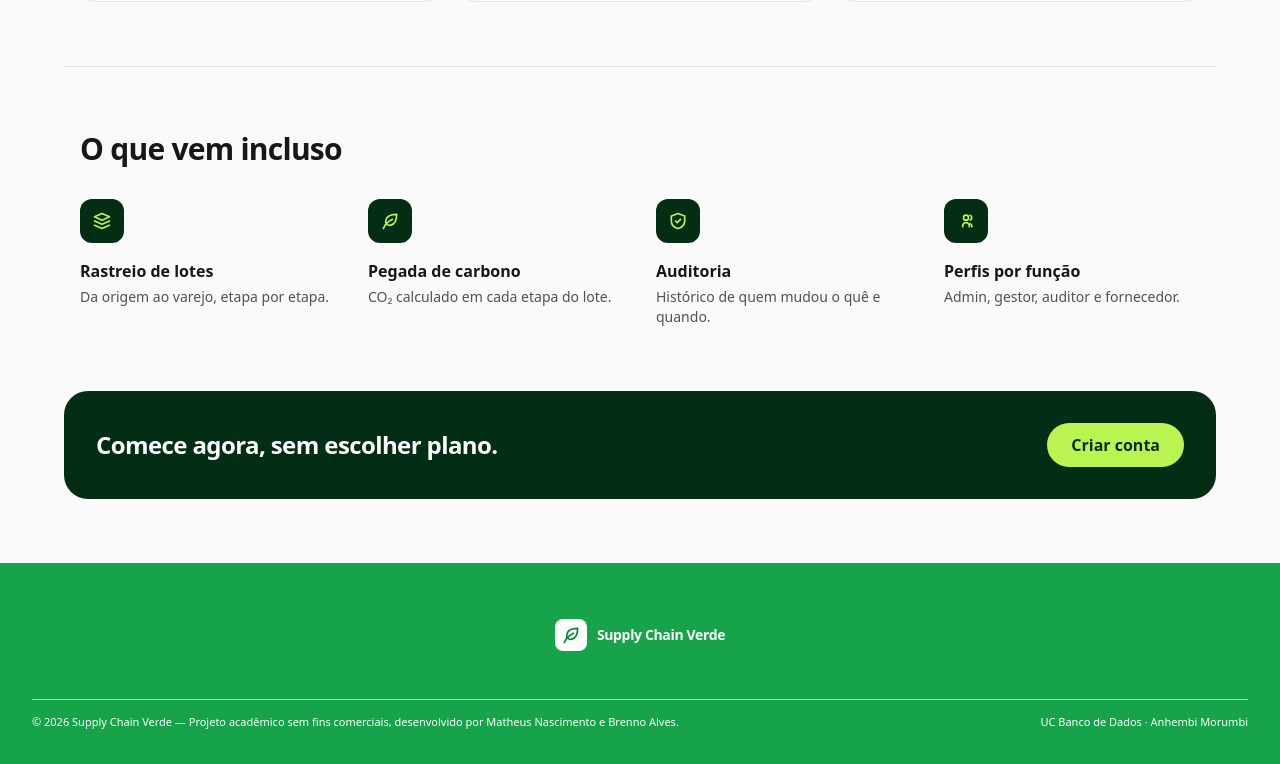
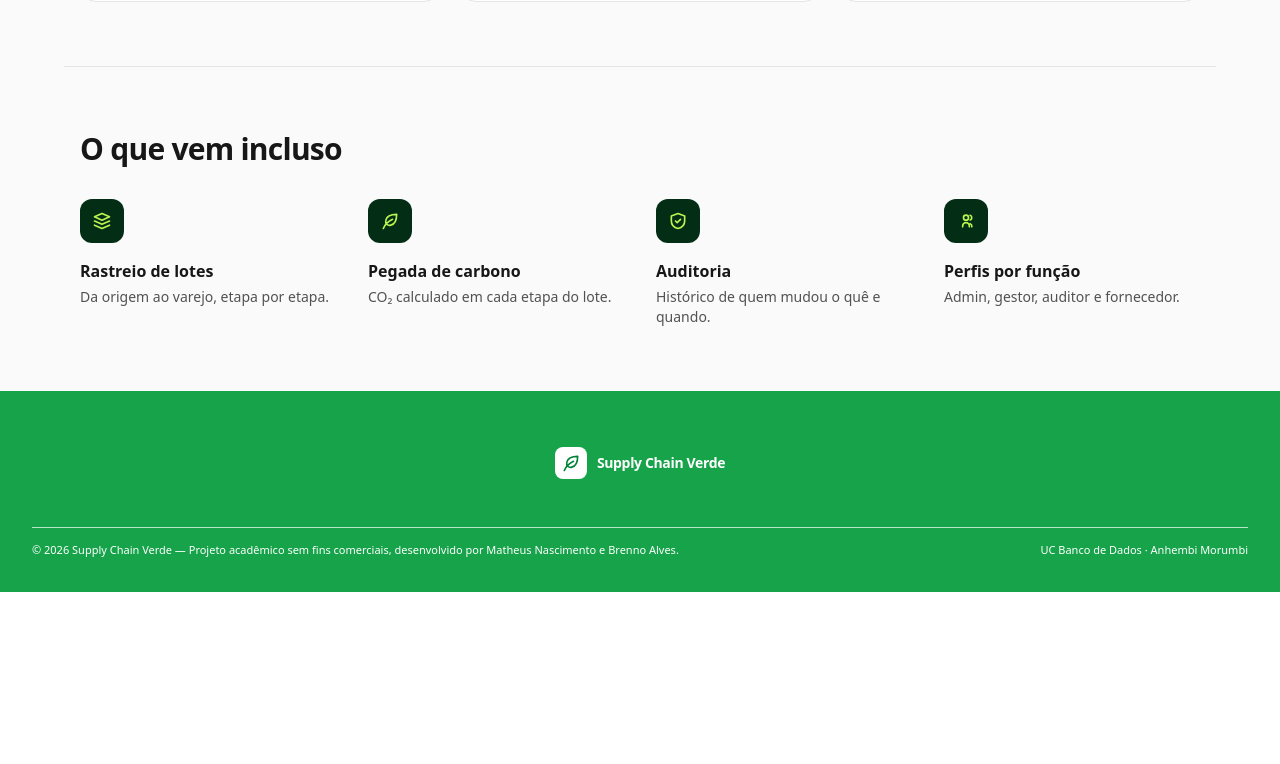
Before and after one commit to matheusnascimentods/supply-chain-verde-web, an Angular app: page /assinatura in a window 1280 px wide. Shown: the part 902-1666 px from the top of the page. After the commit the page ends 1494 px from the top, so only its background shows below. Built offline with nearby package versions, Linux system fonts and the light colour scheme.

Commit message:
feat: remove a faixa final de CTA da página de assinatura

```diff
--- a/src/app/features/signup/presentation/pages/subscription/index.component.css
+++ b/src/app/features/signup/presentation/pages/subscription/index.component.css
@@ -121,14 +121,3 @@
 .subscription-feature-text {
   @apply mt-1 text-sm text-neutral-600;
 }
-
-/* Faixa final */
-.subscription-band {
-  @apply mx-4 mb-16 flex flex-col items-start justify-between gap-6 rounded-3xl bg-green-950 p-8 text-white sm:flex-row sm:items-center lg:mx-auto lg:max-w-6xl;
-}
-.subscription-band-title {
-  @apply text-2xl font-semibold tracking-tight;
-}
-.subscription-band-cta {
-  @apply inline-flex min-h-11 items-center rounded-full bg-lime-300 px-6 font-semibold text-green-950 transition-colors hover:bg-lime-200 focus-visible:outline-2 focus-visible:outline-offset-4 focus-visible:outline-lime-300;
-}
--- a/src/app/features/signup/presentation/pages/subscription/index.component.html
+++ b/src/app/features/signup/presentation/pages/subscription/index.component.html
@@ -70,10 +70,5 @@
         }
       </ul>
     </section>
-
-    <section class="subscription-band" aria-labelledby="subscription-band-title">
-      <h2 id="subscription-band-title" class="subscription-band-title">Comece agora, sem escolher plano.</h2>
-      <a class="subscription-band-cta" routerLink="/cadastro">Criar conta</a>
-    </section>
   </main>
 </div>
```
